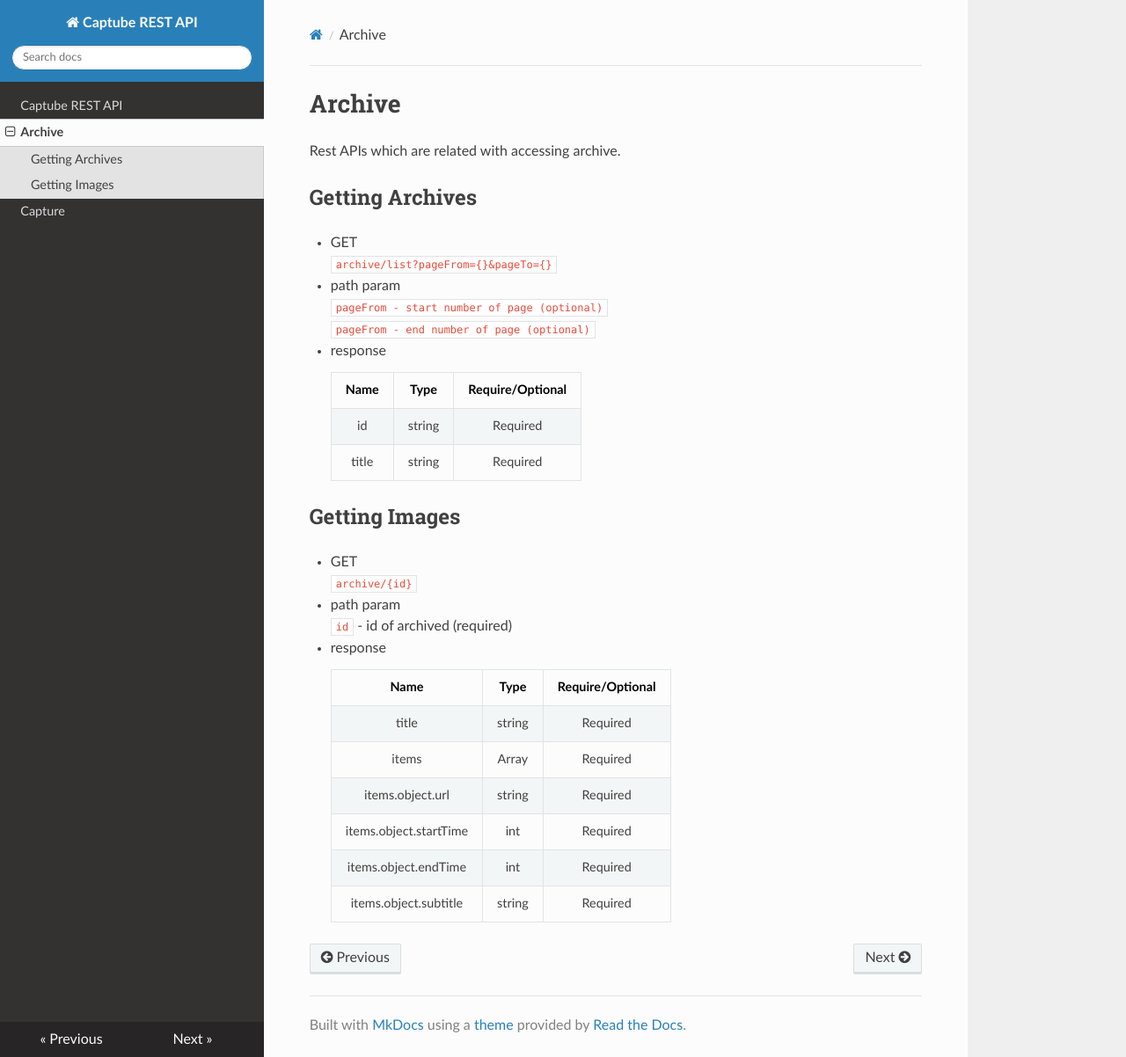
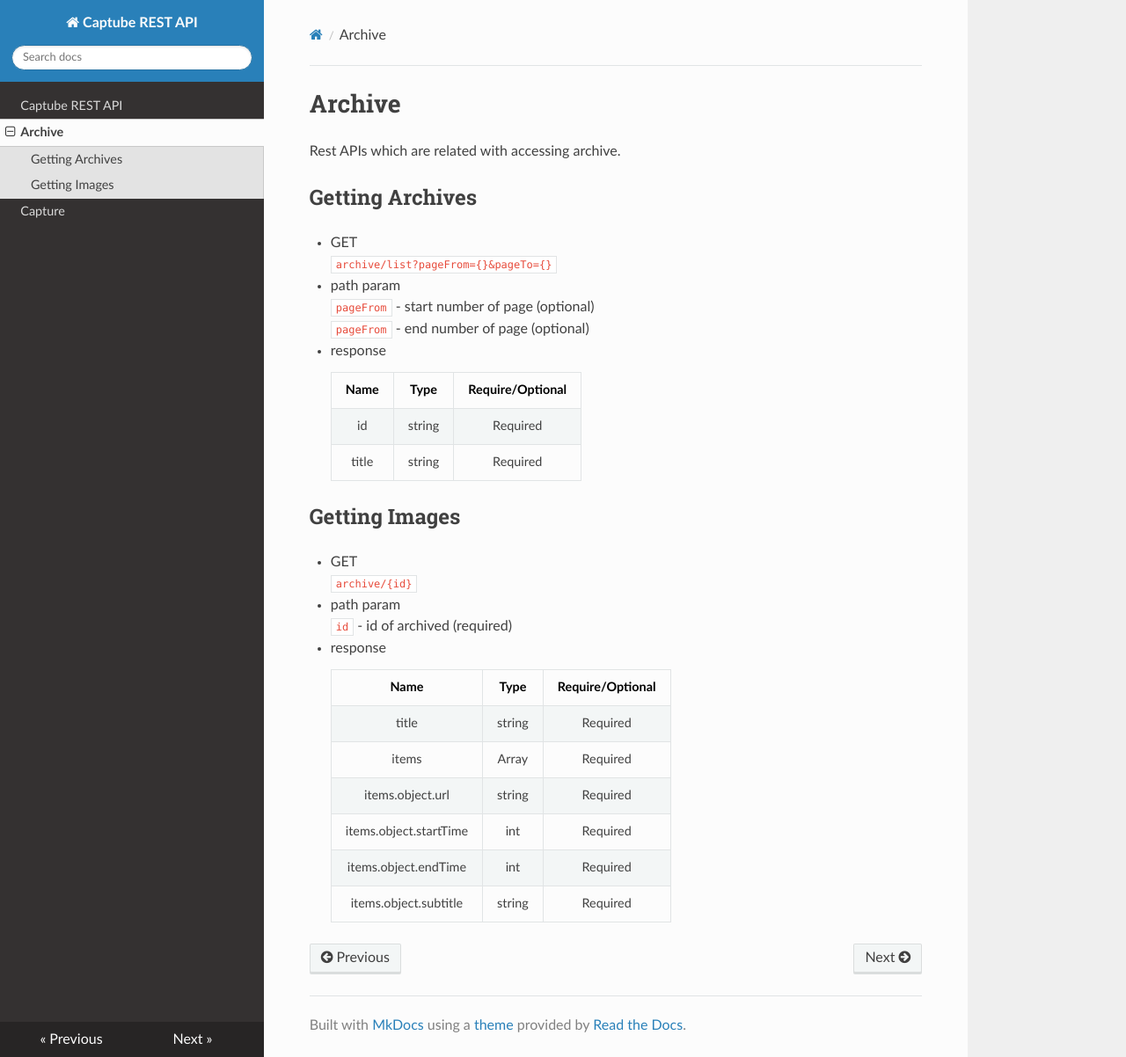
Before and after one commit to captube/docs, an MkDocs documentation site: the page built from docs/archive.md, in a window 1280 px wide and 1202 px high. Shown: the whole window at 88% size. Built offline with MkDocs 1.6.1, drawn with Linux system fonts in a browser that asks for light colours; nearby versions of some CDN libraries.

Commit message:
Second commit

```diff
--- a/docs/archive.md
+++ b/docs/archive.md
@@ -7,8 +7,8 @@ Rest APIs which are related with accessing archive.
 `archive/list?pageFrom={}&pageTo={}`
 
 * path param <br>
-`pageFrom - start number of page (optional)` <br>
-`pageFrom - end number of page (optional)`
+`pageFrom` - start number of page (optional) <br>
+`pageFrom` - end number of page (optional)
 
 * response
 
```
Also changed, not shown: site/index.html, 1 other file.
